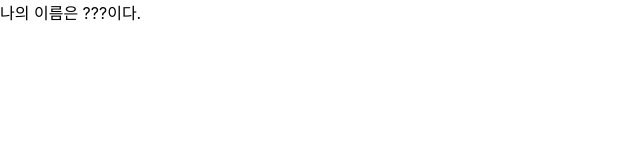
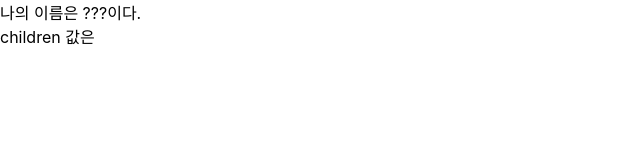
Before and after one commit to jjunnnys/hello-react, a React (Create React App) app: page / in a window 1280 px wide. Shown: the top 160 px of the page, without its empty margins (0-640 px from the left). Built offline with nearby package versions, Linux system fonts and the light colour scheme.

Commit message:
Add '비구조화 할당'

```diff
--- a/src/MyComponent.js
+++ b/src/MyComponent.js
@@ -1,7 +1,13 @@
 import React from "react";
 
 const MyComponent = (props) => {
-  return <div>나의 이름은 {props.name}이다.</div>;
+  const { name, children } = props;
+  return (
+    <div>
+      나의 이름은 {name}이다. <br />
+      children 값은 {children}
+    </div>
+  );
 };
 
 MyComponent.defaultProps = {
```
